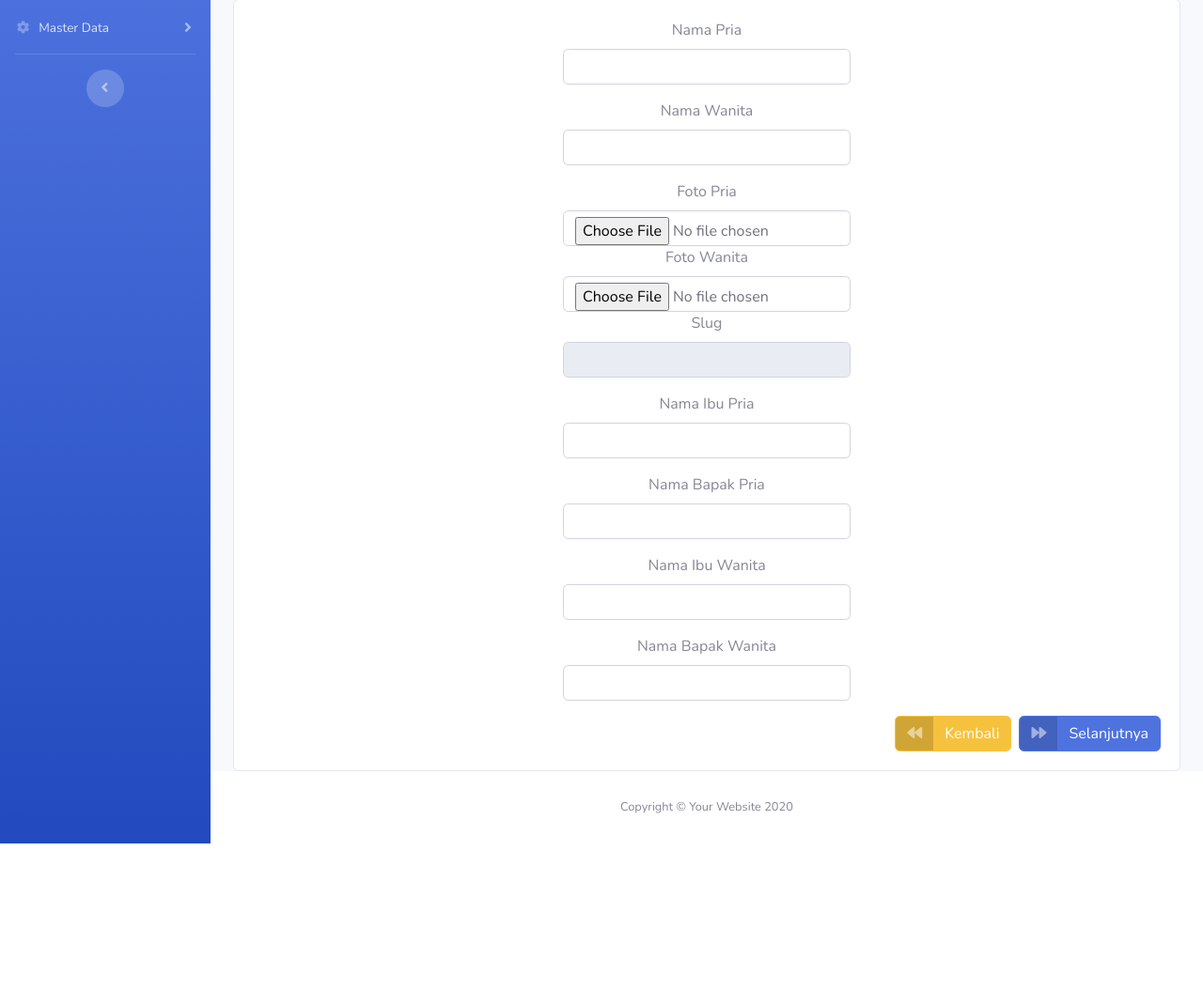
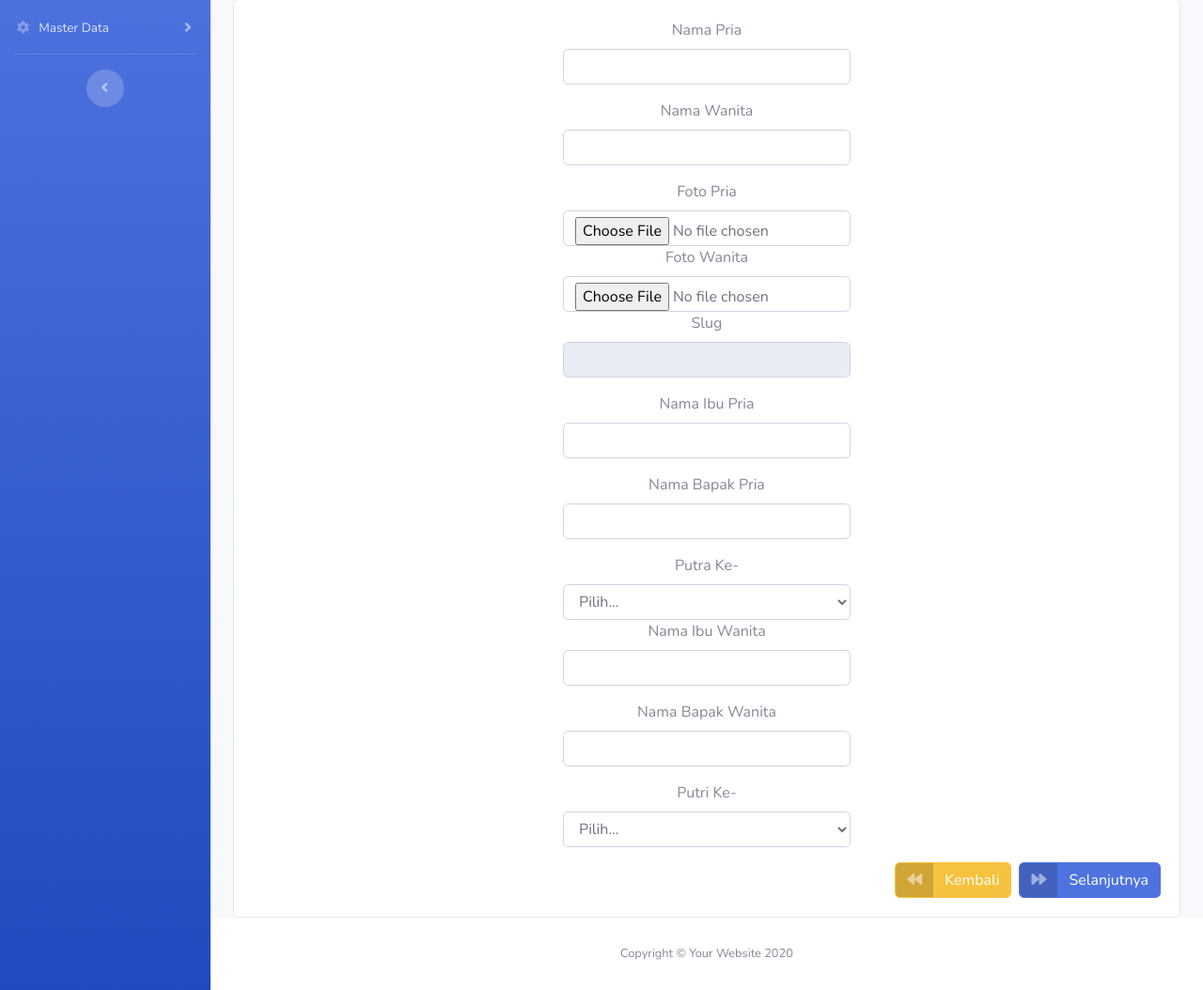
Before and after one commit to giansoniaputra/wedding-invitation-laravel-10, a Laravel app: template resources/views/mempelai/edit.blade.php in a window 1280 px wide. Shown: the part 159-1213 px from the top of the page at 94% size. Before the commit the page ends 1057 px from the top, so only its background shows below. Run offline with Laravel 10, Linux system fonts and the light colour scheme; the template is opened without the code that fills it, so the values that code supplies are empty; some libraries are stand-ins or nearby versions.

Commit message:
Menambahkan Field Putra-ke dan Putri-ke Ke database

```diff
--- a/app/Http/Controllers/MempelaiController.php
+++ b/app/Http/Controllers/MempelaiController.php
@@ -132,6 +132,8 @@ class MempelaiController extends Controller
             'bapak_pria' => 'required',
             'ibu_wanita' => 'required',
             'bapak_wanita' => 'required',
+            'putra_ke' => 'required',
+            'putri_ke' => 'required',
         ];
         $pesan = [
             'nama_pria.required' => 'Tidak Boleh Kosong!',
@@ -142,6 +144,8 @@ class MempelaiController extends Controller
             'bapak_pria.required' => 'Tidak Boleh Kosong!.',
             'ibu_wanita.required' => 'Tidak Boleh Kosong!',
             'bapak_wanita.required' => 'Tidak Boleh Kosong!',
+            'putra_ke.required' => 'Tidak Boleh Kosong!',
+            'putri_ke.required' => 'Tidak Boleh Kosong!',
         ];
         $validator = Validator::make($request->all(), $rules, $pesan);
         if ($validator->fails()) {
@@ -158,6 +162,8 @@ class MempelaiController extends Controller
                 'bapak_wanita' => $request->bapak_wanita,
                 'photo_pria' => $request->fotoPria,
                 'photo_wanita' => $request->fotoWanita,
+                'putra_ke' => $request->putra_ke,
+                'putri_ke' => $request->putri_ke,
             ];
 
             Mempelai::where('id', $request->id)->update($data);
--- a/public/js/page-script/edit-mempelai.js
+++ b/public/js/page-script/edit-mempelai.js
@@ -65,6 +65,12 @@ $(document).ready(function () {
     })
     $("#bapak_wanita").on("click", function () {
         $("#bapak_wanita").removeClass("is-invalid")
+    })
+    $("#putri_ke").on("change", function () {
+        $("#putri_ke").removeClass("is-invalid")
+    })
+    $("#putra_ke").on("change", function () {
+        $("#putra_ke").removeClass("is-invalid")
     })
 
     //Reset Akad
--- a/resources/views/front-end/flower-pink.blade.php
+++ b/resources/views/front-end/flower-pink.blade.php
@@ -129,7 +129,7 @@
                     <!-- Ortu Pria -->
                     <div class="row">
                         <div id="ortu-pria" class="col">
-                            <p class="fs-6">Putra Kedua dari Bpk {{ ucwords(strtolower($mempelai->bapak_pria)) }} dan Ibu {{ ucwords(strtolower($mempelai->ibu_pria)) }}</p>
+                            <p class="fs-6 text-center">Putra {{ $mempelai->putra_ke }} dari Bpk {{ ucwords(strtolower($mempelai->bapak_pria)) }} dan Ibu {{ ucwords(strtolower($mempelai->ibu_pria)) }}</putra_ke>
                         </div>
                     </div>
                     <!-- Nama Wanita -->
@@ -141,7 +141,7 @@
                     <div class="row pb-5">
                         <!-- ortu Wanita -->
                         <div id="ortu-wanita" class="col">
-                            <p class="fs-6">Putra Kedua dari Bpk {{ucwords(strtolower( $mempelai->bapak_wanita)) }} dan Ibu {{ucwords(strtolower( $mempelai->ibu_wanita)) }}</p>
+                            <p class="fs-6 text-center">Putra {{ $mempelai->putra_ke }} dari Bpk {{ucwords(strtolower( $mempelai->bapak_wanita)) }} dan Ibu {{ucwords(strtolower( $mempelai->ibu_wanita)) }}</p>
                         </div>
                     </div>
                 </div>
--- a/resources/views/mempelai/edit.blade.php
+++ b/resources/views/mempelai/edit.blade.php
@@ -17,7 +17,7 @@
 </style>
 <nav>
     <ol class="breadcrumb bg-dark">
-        <li class="breadcrumb-item" id="data"><span  class="text-white">Data Mempelai</span></li>
+        <li class="breadcrumb-item" id="data"><span class="text-white">Data Mempelai</span></li>
         <li class="breadcrumb-item d-none" id="akad"><span class="text-info">Akad dan Resepsi</span></li>
         <li class="breadcrumb-item d-none" id="gallery"><span class="text-info">Gallery</span></li>
         <li class="breadcrumb-item d-none" id="other"><span class="text-info">Lainnya</span></li>
@@ -97,6 +97,25 @@
             </div>
             <div class="row d-flex flex-column align-items-center text-center">
                 <div class="col-sm-4">
+                    <label for="putra_ke">Putra Ke-</label>
+                    <select class="form-control" id="putra_ke" name="putra_ke" value="{{ $data->putra_ke }}">
+                        <option value="">Pilih...</option>
+                        <option value="Pertama">Pertama</option>
+                        <option value="Kedua">Kedua</option>
+                        <option value="ketiga">ketiga</option>
+                        <option value="Keempat">Keempat</option>
+                        <option value="Kelima">Kelima</option>
+                        <option value="Keenam">Keenam</option>
+                        <option value="Ketujuh">Ketujuh</option>
+                        <option value="Kedelapan">Kedelapan</option>
+                        <option value="Kesembilan">Kesembilan</option>
+                        <option value="Kesepuluh">Kesepuluh</option>
+                        <option value="Kesebelas">Kesebelas</option>
+                    </select>
+                </div>
+            </div>
+            <div class="row d-flex flex-column align-items-center text-center">
+                <div class="col-sm-4">
                     <div class="mb-3">
                         <label for="ibu_wanita" class="form-label">Nama Ibu Wanita</label>
                         <input type="text" class="form-control" name="ibu_wanita" id="ibu_wanita"
@@ -111,6 +130,25 @@
                         <input type="text" class="form-control" name="bapak_wanita" id="bapak_wanita"
                             value="{{ $data->bapak_wanita }}">
                     </div>
+                </div>
+            </div>
+            <div class="row d-flex flex-column align-items-center text-center mb-3">
+                <div class="col-sm-4">
+                    <label for="putri_ke">Putri Ke-</label>
+                    <select class="form-control" id="putri_ke" name="putri_ke" value="{{ $data->putri_ke }}">
+                        <option value="">Pilih...</option>
+                        <option value="Pertama">Pertama</option>
+                        <option value="Kedua">Kedua</option>
+                        <option value="ketiga">ketiga</option>
+                        <option value="Keempat">Keempat</option>
+                        <option value="Kelima">Kelima</option>
+                        <option value="Keenam">Keenam</option>
+                        <option value="Ketujuh">Ketujuh</option>
+                        <option value="Kedelapan">Kedelapan</option>
+                        <option value="Kesembilan">Kesembilan</option>
+                        <option value="Kesepuluh">Kesepuluh</option>
+                        <option value="Kesebelas">Kesebelas</option>
+                    </select>
                 </div>
             </div>
             <div class="row">
```
